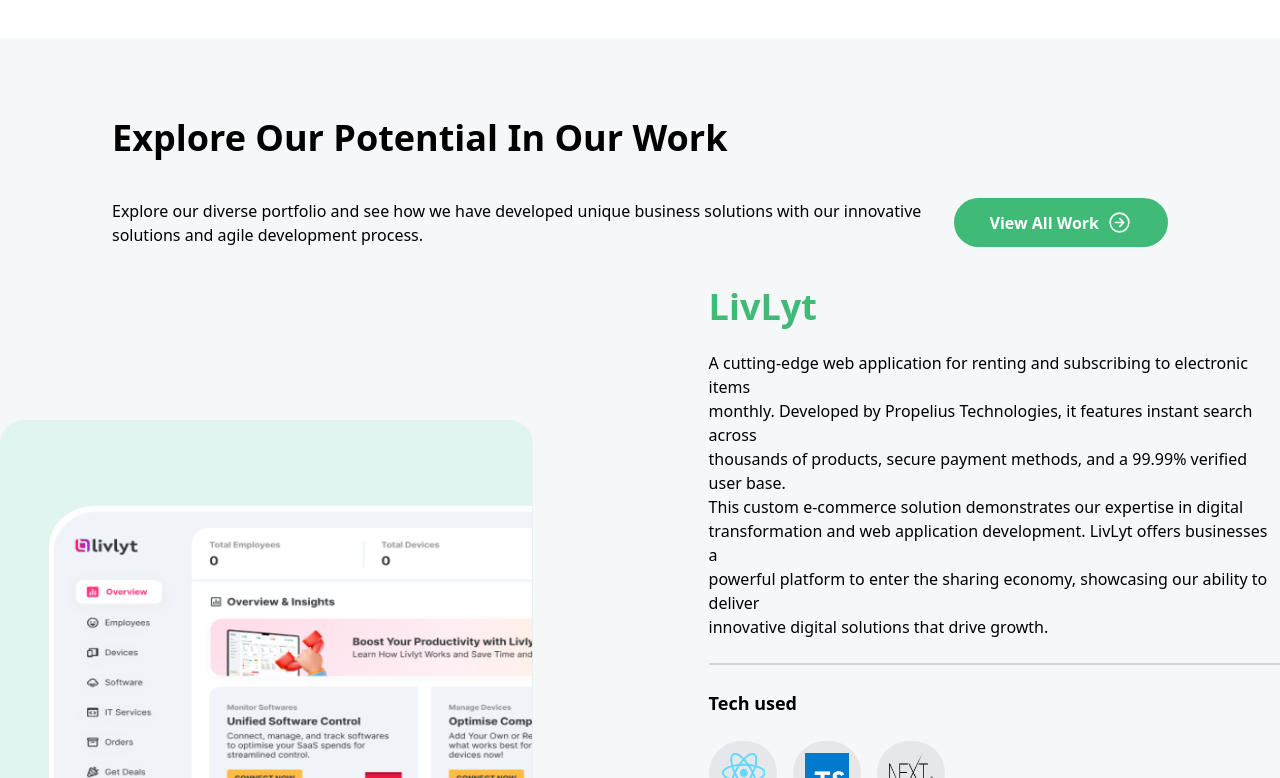
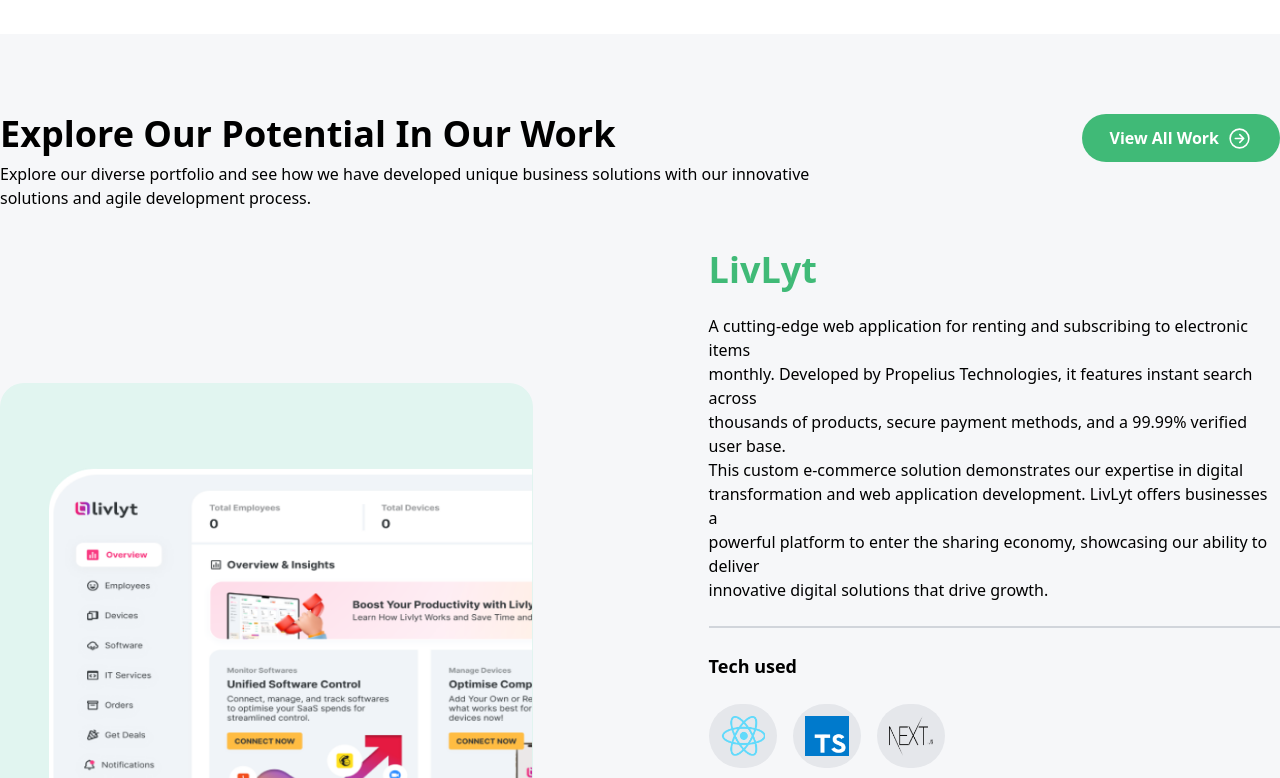
Before and after one commit to 28JayG/pt-site, a Next.js app: page / in a window 1280 px wide. Shown: the part 1682-2460 px from the top of the page. Built offline with nearby package versions, Linux system fonts and the light colour scheme.

Commit message:
adds lodash

```diff
--- a/package.json
+++ b/package.json
@@ -10,12 +10,14 @@
   },
   "dependencies": {
     "classnames": "^2.5.1",
+    "lodash": "^4.17.21",
     "next": "14.2.13",
     "react": "^18",
     "react-dom": "^18",
     "react-icons": "^5.3.0"
   },
   "devDependencies": {
+    "@types/lodash": "^4.17.10",
     "@types/node": "^20",
     "@types/react": "^18",
     "@types/react-dom": "^18",
--- a/src/components/home/FeaturedWork.tsx
+++ b/src/components/home/FeaturedWork.tsx
@@ -1,23 +1,27 @@
+import MaxWidthWrapper from "components/layouts/MaxWidthWrapper";
 import Button from "components/shared/Button";
 import React from "react";
 import { IoArrowForwardCircleOutline } from "react-icons/io5";
 
-const FeaturedWork: React.FC = () => {
+const FeaturedWork = () => {
   return (
     <div className="bg-darkGray w-full flex flex-col gap-10 py-20">
-      <p className="text-3xl md:text-4xl font-bold mx-auto md:ml-28 text-center ">
-        Explore Our Potential In Our Work
-      </p>
-      <div className="flex flex-col gap-5 md:gap-0 md:flex-row items-center justify-between px-5 md:px-28">
-        <p>
-          Explore our diverse portfolio and see how we have developed unique
-          business solutions with our innovative
-          <br /> solutions and agile development process.
-        </p>
+      <MaxWidthWrapper className="flex justify-between text-left">
+        <div className="flex flex-col gap-2 w-full max-w-[860px] ">
+          <p className="text-3xl md:text-4xl font-bold">
+            Explore Our Potential In Our Work
+          </p>
+          <p>
+            Explore our diverse portfolio and see how we have developed unique
+            business solutions with our innovative solutions and agile
+            development process.
+          </p>
+        </div>
         <Button endIcon={<IoArrowForwardCircleOutline size={25} />}>
           View All Work
         </Button>
-      </div>
+      </MaxWidthWrapper>
+
       <div className="flex flex-col md:flex-row gap-16 md:gap-44 items-center">
         <div className="bg-oliveGreen w-80 md:w-175 h-72 md:h-148 rounded-3xl relative ">
           <img
--- a/src/components/shared/Button.tsx
+++ b/src/components/shared/Button.tsx
@@ -1,6 +1,7 @@
 import classNames from "classnames";
 import React, { ButtonHTMLAttributes, ReactNode } from "react";
 import { ButtonVariant, Colors } from "types/theme.types";
+import { omit } from "lodash";
 
 interface LocalProps {
   variant?: ButtonVariant;
@@ -21,7 +22,7 @@
   ...buttonProps
 }) => {
   const getButtonClasses = () => {
-    let className = "px-9 py-3 text-center font-semibold items-center gap-2";
+    let className = "px-7 py-3 text-center font-semibold items-center gap-2 h-12";
     const colorClass = htmlColor ? `[${htmlColor}]` : `${color}`;
 
     switch (variant) {
@@ -41,8 +42,12 @@
 
   return (
     <button
-      className={classNames("rounded-full flex", getButtonClasses())}
-      {...buttonProps}
+      {...omit(buttonProps, "className")}
+      className={classNames(
+        "rounded-full flex",
+        getButtonClasses(),
+        buttonProps.className
+      )}
     >
       {children}
       {endIcon}
--- a/src/pages/index.tsx
+++ b/src/pages/index.tsx
@@ -22,6 +22,7 @@
       />
       <ServicesRange />
       <FeaturedWork />
+
       <div className="rounded-2xl px-4 md:px-40 py-16 mx-1 md:mx-20 text-center bg-white convex-curve mt-10 border-2 border-primary flex flex-col gap-6">
         <p className="font-semibold md:font-bold text-xl md:text-3xl text-primary text-center md:text-start">
           Forge Your Digital Future
```
Also changed, not shown: 1 other file (tests, documents, lock files or other folders).
